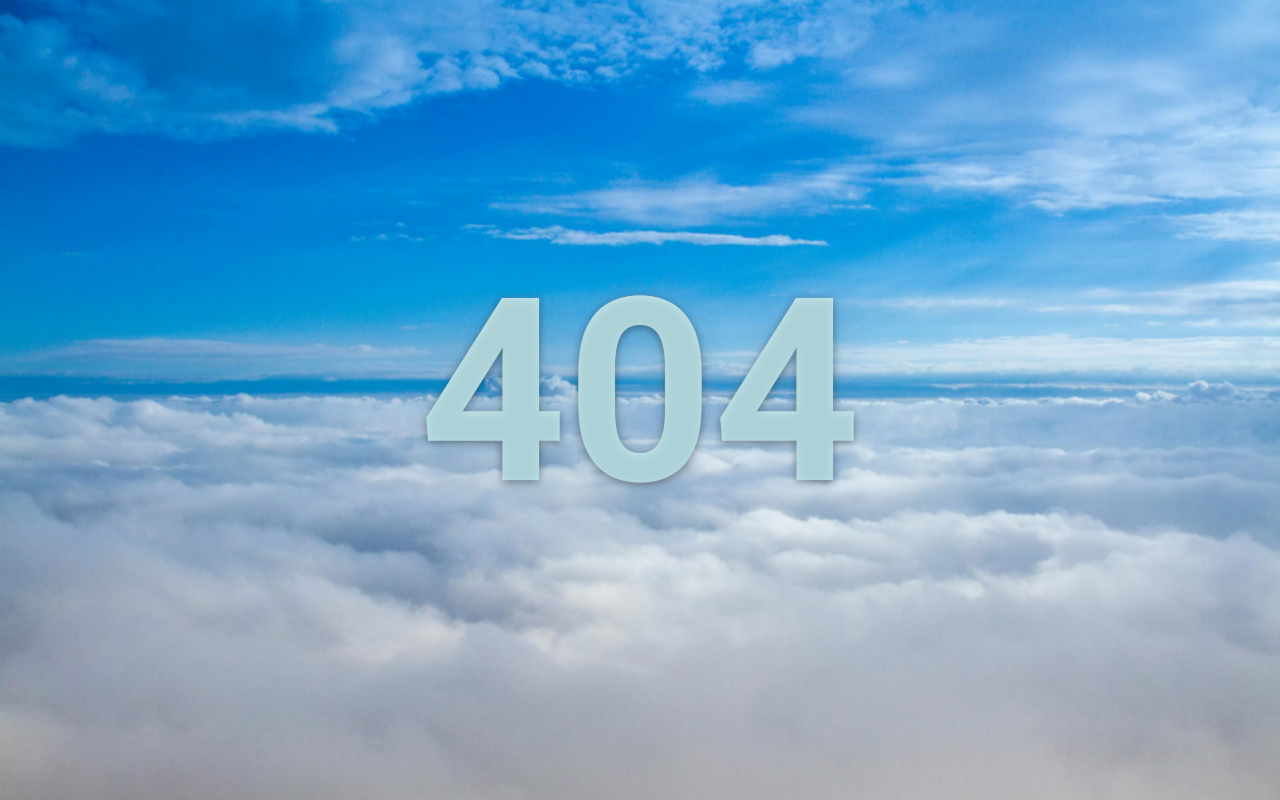
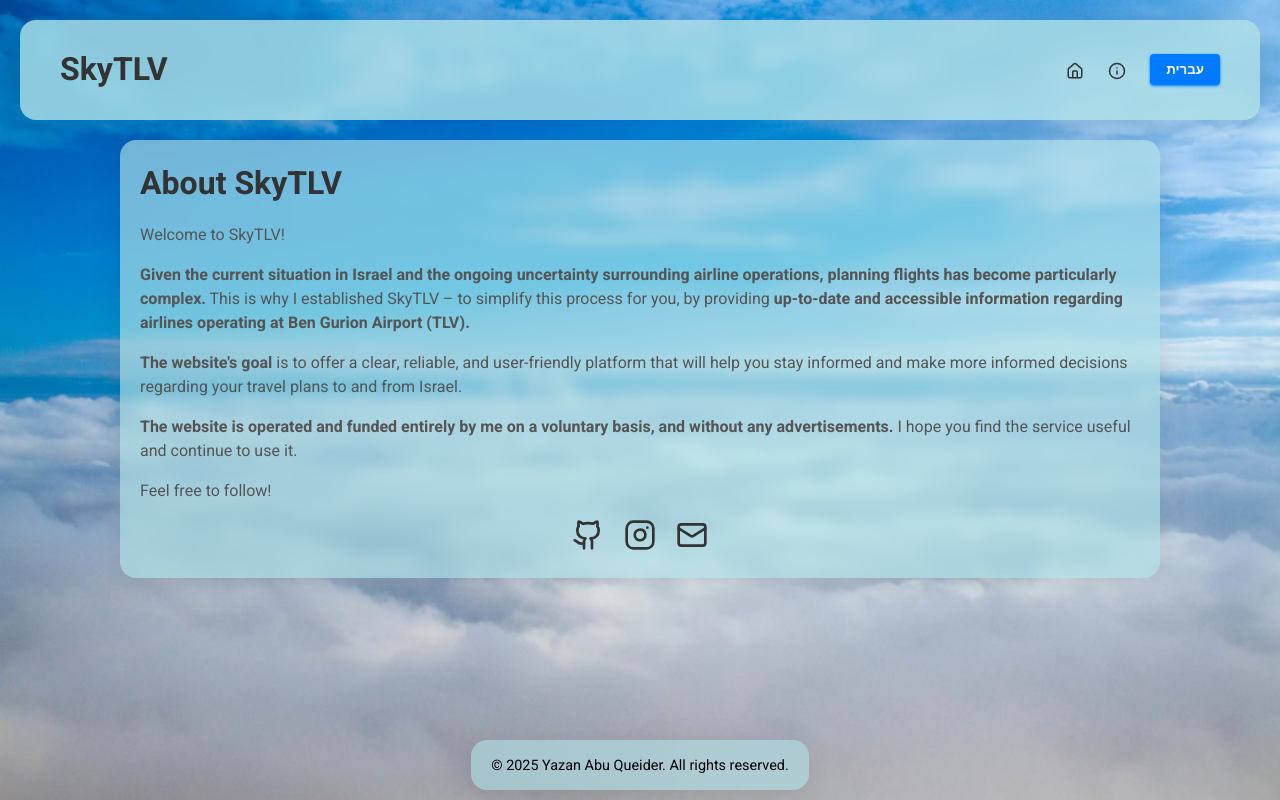
Before and after one commit to norderan/airlines-availability-in-israel, a React (Vite) app: page /about in a window 1280 px wide. Before the commit this address had no page. Built offline with nearby package versions, Linux system fonts and the light colour scheme.

Commit message:
Add about page

```diff
--- /dev/null
+++ b/src/components/AboutPage/AboutPage.jsx
@@ -0,0 +1,104 @@
+import React from "react";
+import styles from "./AboutPage.module.scss";
+import { useLanguage } from "../../context/LanguageContext";
+import { Github, Instagram, Mail } from "lucide-react";
+const AboutPage = () => {
+  const { language } = useLanguage();
+  const text = {
+    about: language === "english" ? "About" : "אודות",
+    descpition:
+      language === "english"
+        ? "This is a general description for the section."
+        : "",
+  };
+  return (
+    <div className={styles.mainContainer}>
+      {language === "english" ? (
+        // English Content Block
+        <div>
+          <h1>About SkyTLV</h1>
+          <p>Welcome to SkyTLV!</p>
+          <p>
+            <strong>
+              Given the current situation in Israel and the ongoing uncertainty
+              surrounding airline operations, planning flights has become
+              particularly complex.
+            </strong>{" "}
+            This is why I established SkyTLV – to simplify this process for you,
+            by providing{" "}
+            <strong>
+              up-to-date and accessible information regarding airlines operating
+              at Ben Gurion Airport (TLV).
+            </strong>
+          </p>
+          <p>
+            <strong>The website's goal</strong> is to offer a clear, reliable,
+            and user-friendly platform that will help you stay informed and make
+            more informed decisions regarding your travel plans to and from
+            Israel.
+          </p>
+          <p>
+            <strong>
+              The website is operated and funded entirely by me on a voluntary
+              basis, and without any advertisements.
+            </strong>{" "}
+            I hope you find the service useful and continue to use it.
+          </p>
+          <p>Feel free to follow!</p>
+        </div>
+      ) : (
+        // Hebrew Content Block
+        <div>
+          {" "}
+          <h1>{text.about}</h1>
+          <p>ברוכים הבאים ל- SkyTLV!</p>
+          <p>
+            <strong>
+              על רקע המצב הנוכחי בישראל ואי הוודאות המתמשכת בפעילות חברות
+              התעופה, תכנון טיסות הפך למורכב במיוחד.
+            </strong>{" "}
+            זו הסיבה שהקמתי את SkyTLV – כדי לפשט עבורכם את התהליך, באמצעות מתן{" "}
+            <strong>מידע עדכני וזמין לגבי חברות התעופה הפועלות בנתב"ג.</strong>
+          </p>
+          <p>
+            <strong>מטרת האתר</strong> היא להציע פלטפורמה ברורה, אמינה וידידותית
+            למשתמש, שתסייע לכם להישאר מעודכנים ולקבל החלטות מושכלות יותר בנוגע
+            לתוכניות הנסיעה שלכם מישראל ואליה.
+          </p>
+          <p>
+            <strong>
+              האתר מופעל וממומן על ידי בהתנדבות מלאה, וללא כל פרסומות.
+            </strong>{" "}
+            אני מקווה שתמצאו את השירות מועיל ותמשיכו להשתמש בו.
+          </p>
+          <p>מוזמנים לעקוב!</p>
+        </div>
+      )}
+      {/* --- New Social Links Section --- */}
+      <div className={styles.socialLinks}>
+        <a
+          href="https://github.com/norderan"
+          target="_blank"
+          rel="noopener noreferrer"
+          aria-label="GitHub Profile"
+        >
+          <Github size={32} />
+        </a>
+        <a
+          href="https://www.instagram.com/yazanqueider/"
+          target="_blank"
+          rel="noopener noreferrer"
+          aria-label="Instagram Profile"
+        >
+          <Instagram size={32} />
+        </a>
+        <a href="mailto:queider@proton.me" aria-label="Send us an email">
+          <Mail size={32} />
+        </a>
+      </div>
+      {/* ------------------------------------- */}
+    </div>
+  );
+};
+
+export default AboutPage;
--- /dev/null
+++ b/src/components/AboutPage/AboutPage.module.scss
@@ -0,0 +1,25 @@
+@use "../../styles/variables";
+
+.mainContainer {
+  display: flex;
+  flex-direction: column;
+  h1 {
+    color: var(--color-text-primary);
+    margin: 0;
+  }
+  p {
+    color: var(--color-text-secondary);
+  }
+
+  .socialLinks {
+    display: flex;
+    justify-content: center;
+    gap: 20px;
+    a {
+      color: var(--color-text-primary);
+      &:hover {
+        color: var(--color-uniqe);
+      }
+    }
+  }
+}
--- a/src/components/Layout/Layout.jsx
+++ b/src/components/Layout/Layout.jsx
@@ -65,7 +65,7 @@ function Layout() {
       </header>
       <main>
         <div className={styles.mainContent}>
-          <AvailableAirlines />
+          <Outlet />
         </div>
       </main>
       <footer>
--- a/src/components/PageNotFound/PageNotFound.module.scss
+++ b/src/components/PageNotFound/PageNotFound.module.scss
@@ -24,14 +24,4 @@
       0 0px 1px #fff,
       0 8px 32px rgba(70, 130, 180, 0.3);
   }
-
-  p {
-    font-family: var(--font-family-base);
-    font-size: 1rem;
-    color: rgba(0, 102, 255, 0.8);
-    text-shadow:
-      0 2px 8px rgba(0, 0, 0, 0.4),
-      0 0px 1px #fff,
-      0 8px 32px rgba(70, 130, 180, 0.3);
-  }
 }
--- a/src/router.jsx
+++ b/src/router.jsx
@@ -2,12 +2,23 @@ import { createBrowserRouter } from "react-router-dom";
 
 import Layout from "./components/Layout/Layout";
 import PageNotFound from "./components/PageNotFound/PageNotFound";
-
+import AboutPage from "./components/AboutPage/AboutPage";
+import AvailableAirlines from "./features/AvailableAirlines/AvailableAirlines";
 const router = createBrowserRouter([
   {
     path: "/",
     element: <Layout />,
     errorElement: <PageNotFound />,
+    children: [
+      {
+        index: true,
+        element: <AvailableAirlines />,
+      },
+      {
+        path: "about",
+        element: <AboutPage />,
+      },
+    ],
   },
 ]);
 
```
